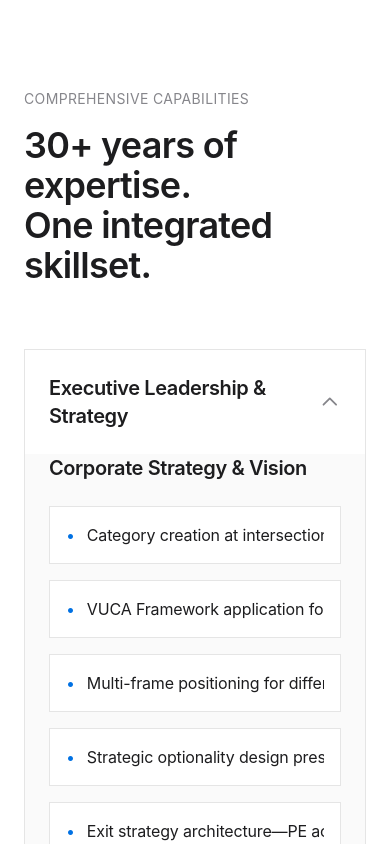
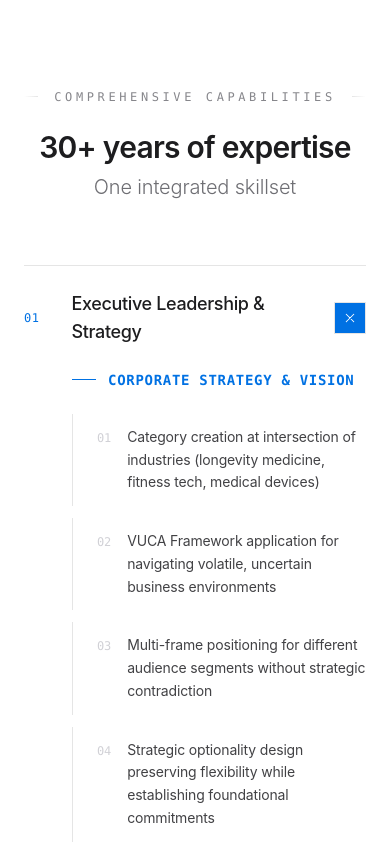
Before and after one commit to Mx7Zero/chrestenson.2026, a React (Vite) app in the folder fix/: page / in a window 390 px wide. Shown: the part 2680-3524 px from the top of the page. Built offline with nearby package versions, Linux system fonts and the light colour scheme.

Commit message:
Redesign expertise accordion - precision architectural aesthetic

```diff
--- a/fix/src/components/ExpertiseAccordion.tsx
+++ b/fix/src/components/ExpertiseAccordion.tsx
@@ -1,5 +1,4 @@
 import { useState } from 'react';
-import { FloatingText } from './FloatingText';
 
 export const ExpertiseAccordion = () => {
   const [openSection, setOpenSection] = useState<number | null>(0);
@@ -278,48 +277,73 @@ export const ExpertiseAccordion = () => {
     <section id="expertise" className="py-24 px-6 md:px-12 lg:px-24 bg-white">
       <div className="max-w-7xl mx-auto">
         {/* Header */}
-        <div className="mb-16">
-          <p className="text-sm text-[#86868B] mb-4 uppercase tracking-wide">Comprehensive Capabilities</p>
-          <h2 className="text-4xl md:text-5xl font-semibold text-[#1D1D1F]">
-            30+ years of expertise.<br />One integrated skillset.
+        <div className="mb-16 text-center">
+          <div className="flex items-center justify-center gap-4 mb-6">
+            <div className="h-px flex-1 max-w-32 bg-gradient-to-r from-transparent to-[#E5E5E5]" />
+            <span className="text-xs font-mono tracking-[0.3em] uppercase text-[#86868B]">
+              Comprehensive Capabilities
+            </span>
+            <div className="h-px flex-1 max-w-32 bg-gradient-to-l from-transparent to-[#E5E5E5]" />
+          </div>
+          <h2 className="text-3xl md:text-4xl lg:text-5xl font-semibold text-[#1D1D1F] tracking-tight">
+            30+ years of expertise
           </h2>
+          <p className="mt-2 text-xl md:text-2xl text-[#6E6E73] font-light">
+            One integrated skillset
+          </p>
         </div>
 
         {/* Accordion */}
-        <div className="space-y-4">
+        <div className="border-t border-[#E5E5E5]">
           {sections.map((section, index) => (
-            <div key={index} className="border border-[#E5E5E5] overflow-hidden">
+            <div key={index} className="border-b border-[#E5E5E5]">
               <button
                 onClick={() => setOpenSection(openSection === index ? null : index)}
-                className="w-full flex items-center justify-between p-6 md:p-8 text-left bg-white hover:bg-[#F5F5F7] transition-colors"
+                className="w-full flex items-center justify-between py-6 md:py-8 text-left group"
               >
-                <h3 className="text-xl md:text-2xl font-semibold text-[#1D1D1F]">
+                <div className="flex items-center gap-4 md:gap-6">
+                  <span className="text-xs font-mono text-[#0071E3] tracking-wider w-8">
+                    {String(index + 1).padStart(2, '0')}
+                  </span>
+                  <h3 className="text-lg md:text-xl lg:text-2xl font-medium text-[#1D1D1F] group-hover:text-[#0071E3] transition-colors">
                     {section.title}
                   </h3>
+                </div>
+                <div className={`w-8 h-8 border border-[#E5E5E5] flex items-center justify-center transition-all ${openSection === index ? 'bg-[#0071E3] border-[#0071E3]' : 'group-hover:border-[#0071E3]'}`}>
                   <svg
-                  className={`w-6 h-6 text-[#86868B] transition-transform ${openSection === index ? 'rotate-180' : ''}`}
+                    className={`w-4 h-4 transition-transform ${openSection === index ? 'rotate-45 text-white' : 'text-[#86868B] group-hover:text-[#0071E3]'}`}
                     fill="none"
                     stroke="currentColor"
                     viewBox="0 0 24 24"
+                    strokeWidth={1.5}
                   >
-                  <path strokeLinecap="round" strokeLinejoin="round" strokeWidth={2} d="M19 9l-7 7-7-7" />
+                    <path strokeLinecap="round" strokeLinejoin="round" d="M12 4v16m8-8H4" />
                   </svg>
+                </div>
               </button>
 
               {openSection === index && (
-                <div className="px-6 md:px-8 pb-8 bg-[#FAFAFA]">
+                <div className="pb-8 md:pb-12 pl-12 md:pl-14">
                   {section.subsections.map((subsection, subIndex) => (
-                    <div key={subIndex} className="mb-8 last:mb-0">
-                      <h4 className="text-xl md:text-2xl font-semibold text-[#1D1D1F] mb-6">
+                    <div key={subIndex} className="mb-10 last:mb-0">
+                      <div className="flex items-center gap-3 mb-6">
+                        <div className="w-6 h-px bg-[#0071E3]" />
+                        <h4 className="text-sm md:text-base font-mono tracking-wider uppercase text-[#0071E3]">
                           {subsection.subtitle}
                         </h4>
-                      <div className="space-y-4">
+                      </div>
+                      <div className="grid gap-3">
                         {subsection.items.map((item, itemIndex) => (
-                          <div key={itemIndex} className="border border-[#E5E5E5] bg-white p-4 md:p-5">
-                            <FloatingText className="text-base md:text-lg lg:text-xl text-[#1D1D1F]">
-                              <span className="text-[#0071E3] mr-3">•</span>
+                          <div
+                            key={itemIndex}
+                            className="group/item flex items-start gap-4 py-3 border-l border-[#E5E5E5] pl-6 hover:border-[#0071E3] transition-colors"
+                          >
+                            <span className="text-xs font-mono text-[#D1D1D6] mt-1 group-hover/item:text-[#0071E3] transition-colors">
+                              {String(itemIndex + 1).padStart(2, '0')}
+                            </span>
+                            <p className="text-sm md:text-base text-[#424245] leading-relaxed group-hover/item:text-[#1D1D1F] transition-colors">
                               {item}
-                            </FloatingText>
+                            </p>
                           </div>
                         ))}
                       </div>
```
Lines whose indentation alone changed are shown as unchanged.
